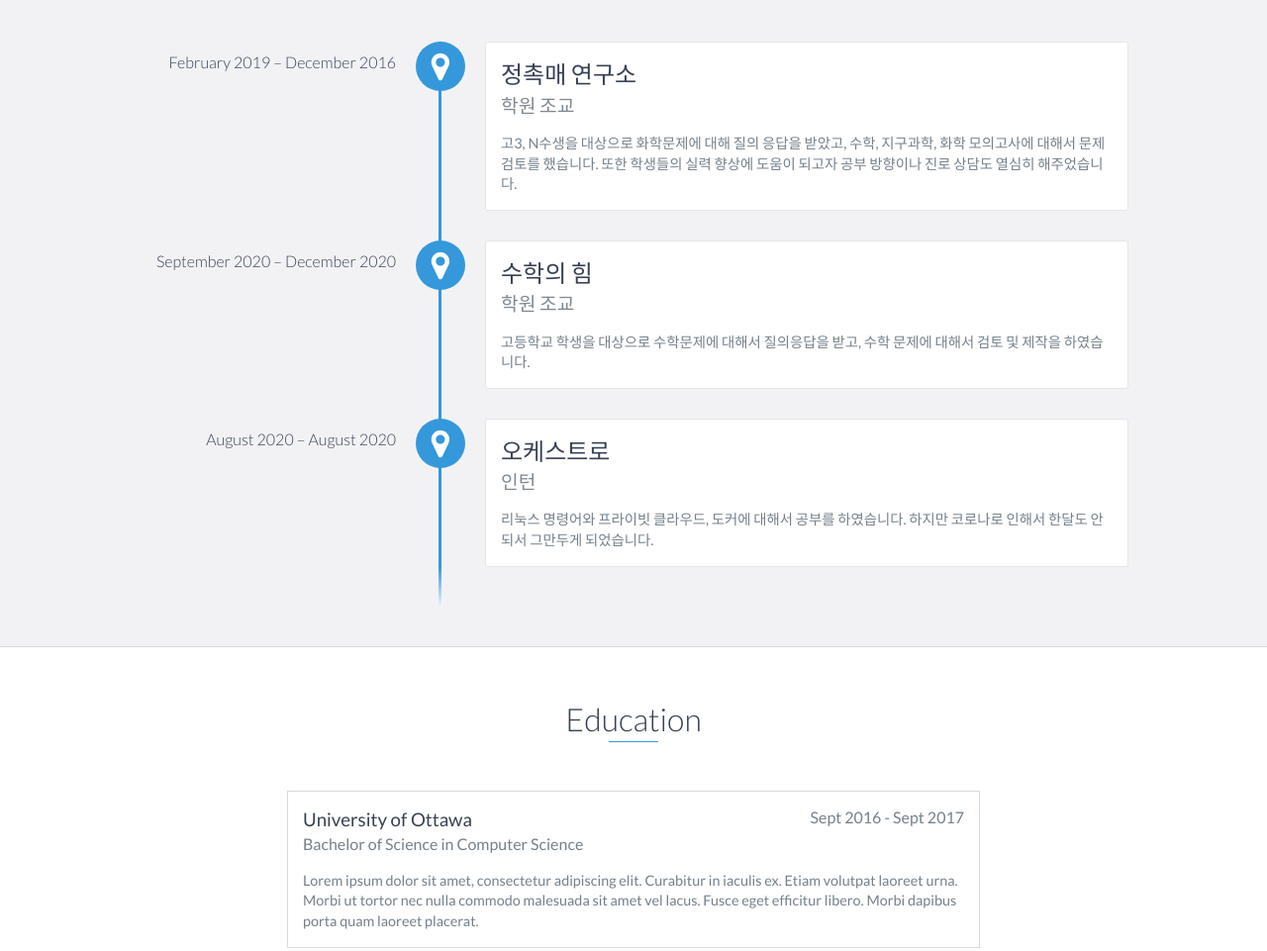
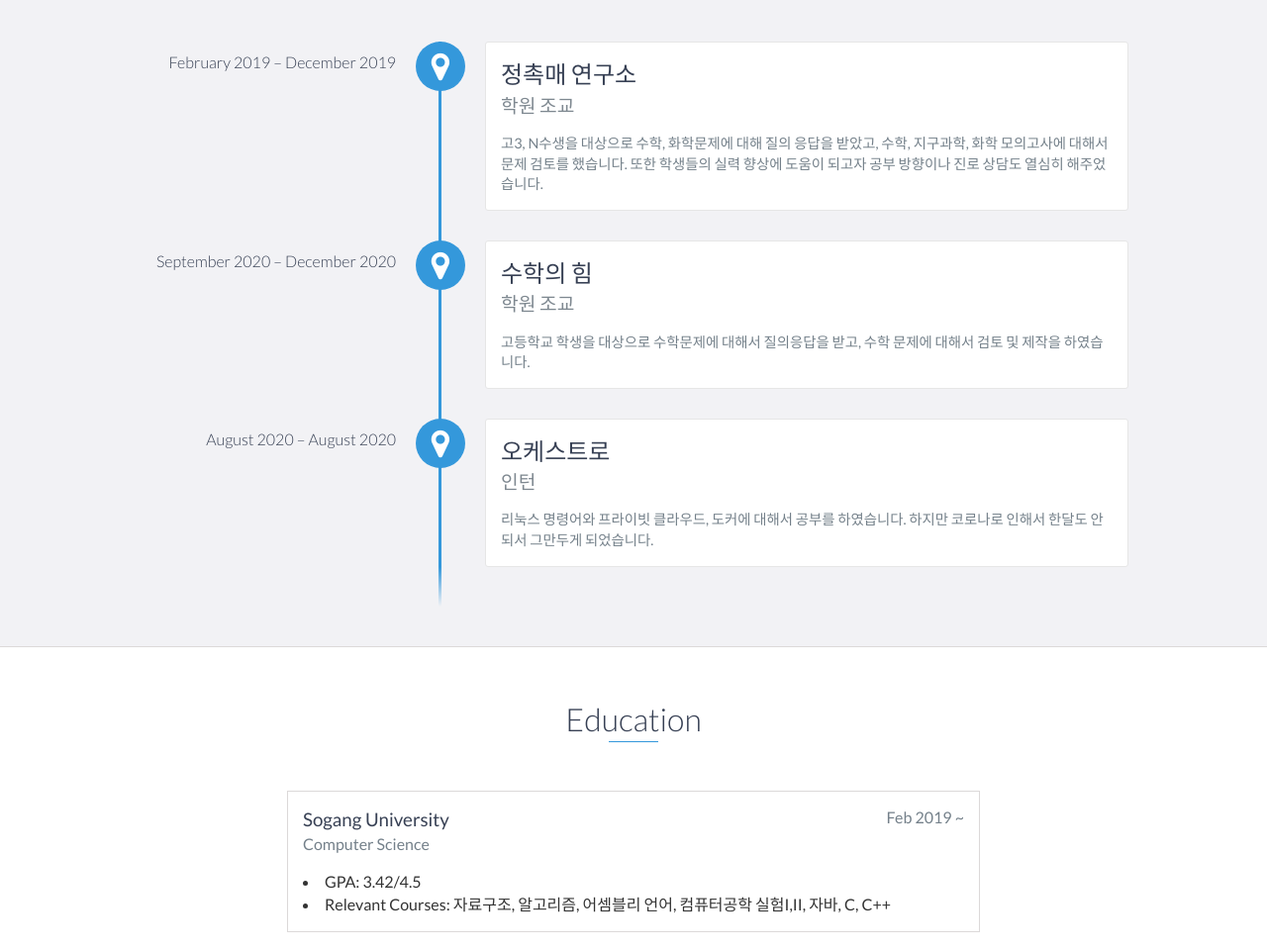
Before and after one commit to syh24/syh24.github.io, a website: page index.html in a window 1280 px wide. Shown: the part 1140-2101 px from the top of the page at 99% size. Drawn offline with nearby package versions, Linux system fonts and the light colour scheme.

Commit message:
Update index.html

```diff
--- a/index.html
+++ b/index.html
@@ -84,11 +84,11 @@
     <div id="experience" class="background-alt">
         <h2 class="heading">Experience</h2>
         <div id="experience-timeline">
-            <div data-date="February 2019 – December 2016">
+            <div data-date="February 2019 – December 2019">
                 <h3>정촉매 연구소</h3>
                 <h4>학원 조교</h4>
                 <p>
-                    고3, N수생을 대상으로 화학문제에 대해 질의 응답을 받았고, 수학, 지구과학, 화학 모의고사에 대해서 문제 검토를 했습니다. 또한 학생들의 실력 향상에 도움이 되고자 공부 방향이나 진로 상담도 열심히 해주었습니다.
+                    고3, N수생을 대상으로 수학, 화학문제에 대해 질의 응답을 받았고, 수학, 지구과학, 화학 모의고사에 대해서 문제 검토를 했습니다. 또한 학생들의 실력 향상에 도움이 되고자 공부 방향이나 진로 상담도 열심히 해주었습니다.
                 </p>
             </div>
 
@@ -114,11 +114,16 @@
     <div id="education">
         <h2 class="heading">Education</h2>
         <div class="education-block">
-            <h3>University of Ottawa</h3>
-            <span class="education-date">Sept 2016 - Sept 2017</span>
-            <h4>Bachelor of Science in Computer Science</h4>
+            <h3>Sogang University</h3>
+            <span class="education-date">Feb 2019 ~</span>
+            <h4>Computer Science</h4>
             <p>
-                Lorem ipsum dolor sit amet, consectetur adipiscing elit. Curabitur in iaculis ex. Etiam volutpat laoreet urna. Morbi ut tortor nec nulla commodo malesuada sit amet vel lacus. Fusce eget efficitur libero. Morbi dapibus porta quam laoreet placerat.
+                <li>
+                	GPA: 3.42/4.5
+                </li>
+                <li>
+                	Relevant Courses: 자료구조, 알고리즘, 어셈블리 언어, 컴퓨터공학 실험I,II, 자바, C, C++
+                </li>
             </p>
         </div>
         <!-- End .education-block -->
```
